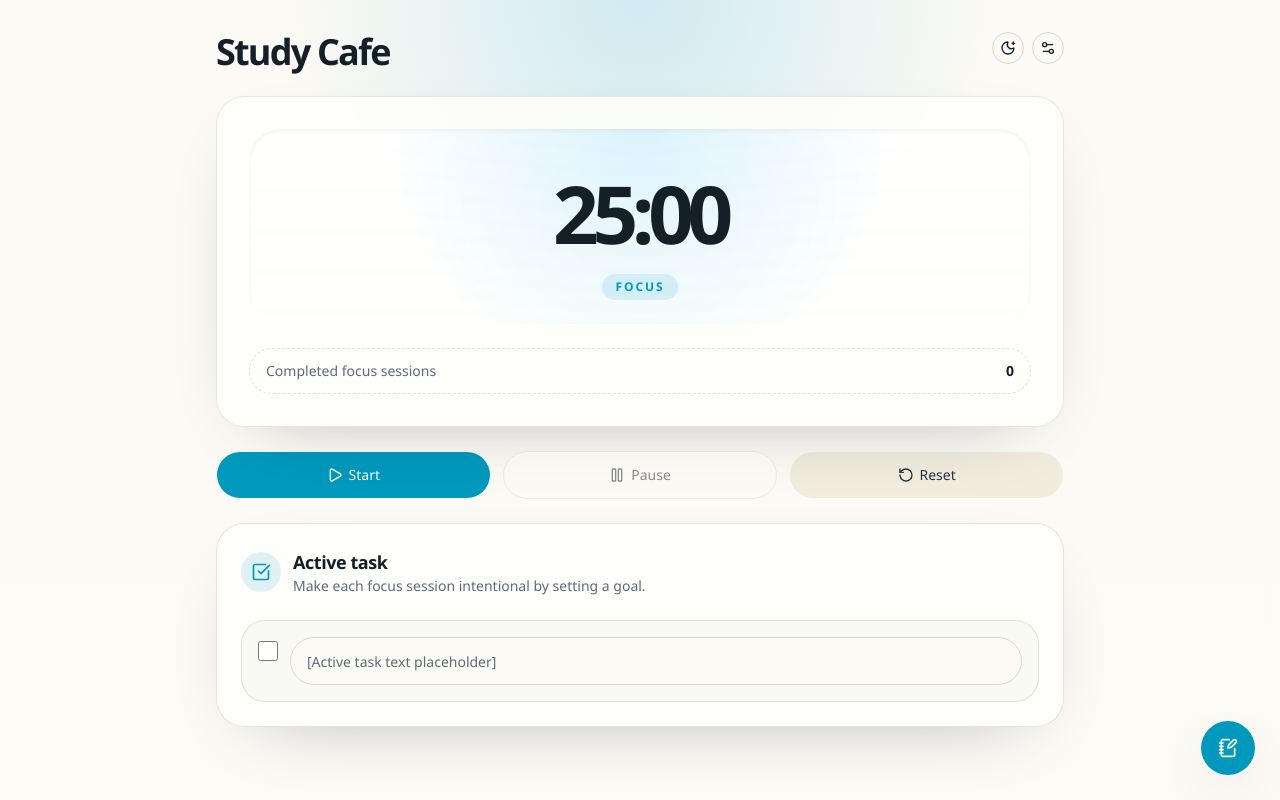
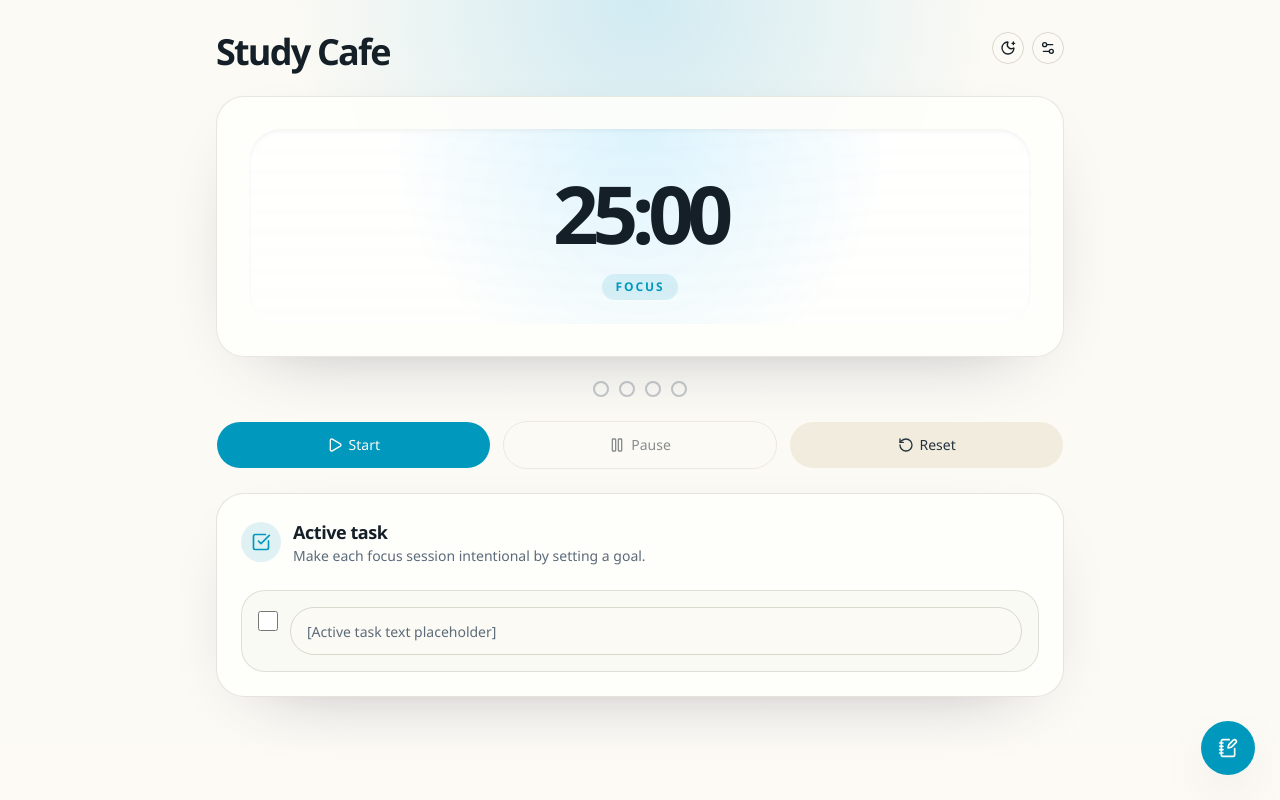
Before and after one commit to jsjasee/study-timer, a Next.js app: page / in a window 1280 px wide. Built offline with nearby package versions, Linux system fonts and the light colour scheme.

Commit message:
add dots feature and questions

```diff
--- a/components/app/study-timer-shell.tsx
+++ b/components/app/study-timer-shell.tsx
@@ -8,9 +8,9 @@ import { NotesSheet } from "@/components/notes/notes-sheet"
 import { SettingsDrawer } from "@/components/settings/settings-drawer"
 import { ActiveTaskCard } from "@/components/task/active-task-card"
 import { CompletedPhaseBanner } from "@/components/timer/completed-phase-banner"
+import { SessionProgressDots } from "@/components/timer/session-progress-dots"
 import { TimerControls } from "@/components/timer/timer-controls"
 import { TimerDisplay } from "@/components/timer/timer-display"
-import { Card, CardContent } from "@/components/ui/card"
 import { useStudyTimerBootstrap } from "@/hooks/use-study-timer-bootstrap"
 import { getDisplayRemainingSeconds } from "@/lib/timer/timer-helpers"
 import { useStudyTimerStore } from "@/stores/use-study-timer-store"
@@ -19,6 +19,9 @@ export function StudyTimerShell() {
   const { now } = useStudyTimerBootstrap()
   const settings = useStudyTimerStore((state) => state.settings)
   const timer = useStudyTimerStore((state) => state.timer)
+  const totalCompletedFocusSessions = useStudyTimerStore(
+    (state) => state.totalCompletedFocusSessions
+  )
   const activeTask = useStudyTimerStore((state) => state.activeTask)
   const completedTasks = useStudyTimerStore((state) => state.completedTasks)
   const notes = useStudyTimerStore((state) => state.notes)
@@ -84,9 +87,11 @@ export function StudyTimerShell() {
         <div className="grid gap-6">
           <TimerDisplay
             phase={timer.phase}
-            status={timer.status}
             remainingSeconds={displayRemainingSeconds}
-            completedFocusSessions={timer.completedFocusSessions}
+          />
+          <SessionProgressDots
+            filledCount={timer.completedFocusSessions}
+            totalCount={settings.sessionsBeforeLongBreak}
           />
           <TimerControls
             status={timer.status}
@@ -117,6 +122,7 @@ export function StudyTimerShell() {
         draft={notes.currentDraft}
         completedTasks={completedTasks}
         savedNotes={notes.snapshots}
+        totalCompletedFocusSessions={totalCompletedFocusSessions}
         onOpenChange={(open) => {
           if (open) {
             openNotesSheet()
--- /dev/null
+++ b/components/timer/session-progress-dots.tsx
@@ -0,0 +1,43 @@
+import { cn } from "@/lib/utils"
+
+type SessionProgressDotsProps = {
+  filledCount: number
+  totalCount: number
+}
+
+export function SessionProgressDots({
+  filledCount,
+  totalCount,
+}: SessionProgressDotsProps) {
+  const safeTotalCount = Math.max(0, totalCount)
+  const safeFilledCount = Math.min(Math.max(0, filledCount), safeTotalCount)
+
+  if (safeTotalCount === 0) {
+    return null
+  }
+
+  // what does Array.from() do here ...?
+  return (
+    <div
+      className="flex flex-wrap items-center justify-center gap-2.5"
+      aria-label={`Session progress: ${safeFilledCount} of ${safeTotalCount} focus sessions completed`}
+    >
+      {Array.from({ length: safeTotalCount }, (_, index) => {
+        const isFilled = index < safeFilledCount
+
+        return (
+          <span
+            key={index}
+            className={cn(
+              "size-3.5 rounded-full border-2 transition-colors sm:size-4",
+              isFilled
+                ? "border-primary bg-primary"
+                : "border-muted-foreground/35 bg-transparent"
+            )}
+            aria-hidden="true"
+          />
+        )
+      })}
+    </div>
+  )
+}
--- a/components/timer/timer-display.tsx
+++ b/components/timer/timer-display.tsx
@@ -1,20 +1,16 @@
-import { Card, CardContent, CardHeader, CardTitle } from "@/components/ui/card"
+import { Card, CardContent } from "@/components/ui/card"
 import { PhaseBadge } from "@/components/timer/phase-badge"
 import { formatRemainingTime } from "@/lib/utils/dates"
-import type { TimerPhase, TimerStatus } from "@/types/study-timer"
+import type { TimerPhase } from "@/types/study-timer"
 
 type TimerDisplayProps = {
   phase: TimerPhase
-  status: TimerStatus
   remainingSeconds: number
-  completedFocusSessions: number
 }
 
 export function TimerDisplay({
   phase,
-  status,
   remainingSeconds,
-  completedFocusSessions,
 }: TimerDisplayProps) {
   return (
     <Card className="overflow-hidden border-border/60 bg-card/90">
@@ -25,12 +21,6 @@ export function TimerDisplay({
           </div>
           <PhaseBadge phase={phase} />
         </div>
-        <div className="flex items-center justify-between gap-3 rounded-[24px] border border-dashed border-border/80 px-4 py-3 text-sm text-muted-foreground">
-          <span>Completed focus sessions</span>
-          <span className="font-semibold text-foreground">
-            {completedFocusSessions}
-          </span>
-        </div>
       </CardContent>
     </Card>
   )
--- a/lib/config/study-timer.ts
+++ b/lib/config/study-timer.ts
@@ -10,7 +10,7 @@ import type {
 
 // SCAFFOLD: Centralized constants keep the app shell and persistence layer aligned.
 export const STORAGE_KEY = "study-timer:v1"
-export const CURRENT_PERSISTENCE_VERSION = 1 as const
+export const CURRENT_PERSISTENCE_VERSION = 2 as const // what is this current_persistence version used for?
 
 export const LIMITS = {
   // the lower limit is always 1, below denotes the upper limit.
@@ -64,6 +64,7 @@ export function createDefaultPersistedState(): PersistedStudyTimerState {
     version: CURRENT_PERSISTENCE_VERSION,
     settings: { ...DEFAULT_SETTINGS },
     timer: { ...DEFAULT_TIMER },
+    totalCompletedFocusSessions: 0,
     activeTask: { ...DEFAULT_ACTIVE_TASK },
     completedTasks: [],
     notes: {
--- a/lib/persistence/migrations.ts
+++ b/lib/persistence/migrations.ts
@@ -1,14 +1,68 @@
 import { createDefaultPersistedState } from "@/lib/config/study-timer"
-import { persistedStudyTimerStateSchema } from "@/lib/persistence/schema"
+import {
+  persistedStudyTimerStateSchema,
+  persistedStudyTimerStateV1Schema,
+} from "@/lib/persistence/schema"
 import type { PersistedStudyTimerState } from "@/types/study-timer"
 
+function normalizeCycleCompletedSessions(
+  completedFocusSessions: number,
+  sessionsBeforeLongBreak: number,
+  phase: PersistedStudyTimerState["timer"]["phase"]
+) {
+  if (completedFocusSessions <= 0) {
+    return 0
+  }
+
+  const normalizedRemainder = completedFocusSessions % sessionsBeforeLongBreak
+
+  if (phase === "longBreak") {
+    return normalizedRemainder === 0
+      ? sessionsBeforeLongBreak
+      : normalizedRemainder
+  }
+
+  return normalizedRemainder
+}
+
 // SCAFFOLD: Future persistence versions should migrate through this module instead of ad-hoc parsing in the store.
+// why are we migrating to version 2..? what is this migrate persisted state doing and why is it key to the dots feature? if it is success...?
 export function migratePersistedState(
-  rawState: unknown,
+  rawState: unknown
 ): PersistedStudyTimerState | null {
-  const parsedState = persistedStudyTimerStateSchema.safeParse(rawState)
+  const parsedV2State = persistedStudyTimerStateSchema.safeParse(rawState)
 
-  if (!parsedState.success) {
+  if (parsedV2State.success) {
+    const defaults = createDefaultPersistedState()
+
+    return {
+      ...defaults,
+      ...parsedV2State.data,
+      settings: {
+        ...defaults.settings,
+        ...parsedV2State.data.settings,
+      },
+      timer: {
+        ...defaults.timer,
+        ...parsedV2State.data.timer,
+      },
+      totalCompletedFocusSessions:
+        parsedV2State.data.totalCompletedFocusSessions,
+      activeTask: {
+        ...defaults.activeTask,
+        ...parsedV2State.data.activeTask,
+      },
+      completedTasks: [...parsedV2State.data.completedTasks],
+      notes: {
+        currentDraft: parsedV2State.data.notes.currentDraft,
+        snapshots: [...parsedV2State.data.notes.snapshots],
+      },
+    }
+  }
+
+  const parsedV1State = persistedStudyTimerStateV1Schema.safeParse(rawState)
+
+  if (!parsedV1State.success) {
     return null
   }
 
@@ -16,25 +70,31 @@ export function migratePersistedState(
 
   return {
     ...defaults,
-    ...parsedState.data,
     settings: {
       ...defaults.settings,
-      ...parsedState.data.settings,
+      ...parsedV1State.data.settings,
     },
     timer: {
       ...defaults.timer,
-      ...parsedState.data.timer,
+      ...parsedV1State.data.timer,
+      completedFocusSessions: normalizeCycleCompletedSessions(
+        parsedV1State.data.timer.completedFocusSessions,
+        parsedV1State.data.settings.sessionsBeforeLongBreak,
+        parsedV1State.data.timer.phase
+      ),
     },
+    totalCompletedFocusSessions:
+      parsedV1State.data.timer.completedFocusSessions,
     activeTask: {
       ...defaults.activeTask,
-      ...parsedState.data.activeTask,
+      ...parsedV1State.data.activeTask,
     },
-    completedTasks: [...parsedState.data.completedTasks],
+    completedTasks: [...parsedV1State.data.completedTasks],
     notes: {
-      currentDraft: parsedState.data.notes.currentDraft,
-      snapshots: [...parsedState.data.notes.snapshots],
+      currentDraft: parsedV1State.data.notes.currentDraft,
+      snapshots: [...parsedV1State.data.notes.snapshots],
     },
   }
 }
 
-// TODO(business-logic): Add version-aware migrations once persisted state evolves past v1.
+// TODO(business-logic): Add version-aware migrations once persisted state evolves past v2.
--- a/lib/persistence/schema.ts
+++ b/lib/persistence/schema.ts
@@ -52,7 +52,7 @@ export const notesStateSchema = z.object({
   snapshots: z.array(noteSnapshotSchema),
 })
 
-export const persistedStudyTimerStateSchema = z.object({
+export const persistedStudyTimerStateV1Schema = z.object({
   version: z.literal(1),
   settings: settingsSchema,
   timer: timerStateSchema,
@@ -61,5 +61,16 @@ export const persistedStudyTimerStateSchema = z.object({
   notes: notesStateSchema,
 })
 
+// why is there a new schema? is this for v2? why is there v2? so i can migrate back to v1 if needed?
+export const persistedStudyTimerStateSchema = z.object({
+  version: z.literal(2),
+  settings: settingsSchema,
+  timer: timerStateSchema,
+  totalCompletedFocusSessions: z.number(),
+  activeTask: activeTaskSchema,
+  completedTasks: z.array(completedTaskEntrySchema),
+  notes: notesStateSchema,
+})
+
 // TODO(business-logic): Tighten schema constraints to enforce the product rules from the spec.
 // Add numeric min/max bounds, future-proof migration support, and any normalization rules you want at the storage boundary.
--- a/stores/use-study-timer-store.ts
+++ b/stores/use-study-timer-store.ts
@@ -25,13 +25,48 @@ function selectPersistedState(
   state: StudyTimerStore
 ): PersistedStudyTimerState {
   return {
-    version: 1,
+    version: 2,
     settings: state.settings,
     timer: state.timer,
+    totalCompletedFocusSessions: state.totalCompletedFocusSessions,
     activeTask: state.activeTask,
     completedTasks: state.completedTasks,
     notes: state.notes,
   }
+}
+
+// so this function is increasing the number of dots by 1 i assume? why return 1 or 0?
+function getCompletedFocusIncrement(
+  previousState: StudyTimerStore,
+  nextTimer: StudyTimerStore["timer"]
+) {
+  const completedFocusJustNow =
+    previousState.timer.phase === "focus" &&
+    previousState.timer.status !== "completed" &&
+    nextTimer.status === "completed"
+
+  return completedFocusJustNow ? 1 : 0
+}
+
+// this is getting the number completed sessions by looking at the timer and comparing what is the previous state..?? how is previousState.timer and nextTimer.phase diff if both are from the same store..? who is using this function?
+function getNextCycleCompletedSessions(
+  previousState: StudyTimerStore,
+  nextTimer: StudyTimerStore["timer"]
+) {
+  const isRestartingAfterLongBreak =
+    previousState.timer.phase === "longBreak" &&
+    previousState.timer.status === "completed" &&
+    nextTimer.phase === "focus" &&
+    nextTimer.status === "idle"
+
+  if (isRestartingAfterLongBreak) {
+    return 0
+  }
+
+  return Math.min(
+    nextTimer.completedFocusSessions,
+    previousState.settings.sessionsBeforeLongBreak
+  )
 }
 
 // this function accepts a state and then calls a function to SAVE the STATE, the input is just the state (aka all the stuff, the timer, task, notes etc) that it wants to save?? its just a wrapper function.
@@ -64,6 +99,8 @@ const defaultPersistedState = createDefaultPersistedState()
 export const useStudyTimerStore = create<StudyTimerStore>((set, get) => ({
   settings: defaultPersistedState.settings,
   timer: defaultPersistedState.timer,
+  totalCompletedFocusSessions:
+    defaultPersistedState.totalCompletedFocusSessions,
   activeTask: defaultPersistedState.activeTask,
   completedTasks: defaultPersistedState.completedTasks,
   notes: defaultPersistedState.notes,
@@ -113,7 +150,15 @@ export const useStudyTimerStore = create<StudyTimerStore>((set, get) => ({
       event: { type: "ADVANCE_PHASE" },
     })
 
-    set({ timer: nextTimer })
+    set({
+      timer: {
+        ...nextTimer,
+        completedFocusSessions: getNextCycleCompletedSessions(
+          currentState,
+          nextTimer
+        ),
+      },
+    })
     persistImmediately(get())
   },
   hydrateAndRecover: () => {
@@ -123,12 +168,26 @@ export const useStudyTimerStore = create<StudyTimerStore>((set, get) => ({
       settings: currentState.settings,
       now: new Date(),
     })
+    const completedFocusIncrement = getCompletedFocusIncrement(
+      currentState,
+      recoveredTimer
+    )
 
     const shouldPlayCompletionChime =
       currentState.timer.status !== "completed" &&
       recoveredTimer.status === "completed"
 
-    set({ timer: recoveredTimer })
+    set({
+      timer: {
+        ...recoveredTimer,
+        completedFocusSessions: getNextCycleCompletedSessions(
+          currentState,
+          recoveredTimer
+        ),
+      },
+      totalCompletedFocusSessions:
+        currentState.totalCompletedFocusSessions + completedFocusIncrement,
+    })
     persistImmediately(get())
 
     if (shouldPlayCompletionChime) {
@@ -140,12 +199,23 @@ export const useStudyTimerStore = create<StudyTimerStore>((set, get) => ({
     // ANSWER: A UI-only heartbeat is a 1s visual tick used to keep countdown displays fresh without persisting every second. In this app, the hook-level now state already plays that role outside the store. Refer to Notion for more info.
   },
   updateSettings: (patch) => {
-    set((state) => ({
-      settings: {
+    set((state) => {
+      const nextSettings = {
         ...state.settings,
         ...patch,
-      },
-    }))
+      }
+
+      return {
+        settings: nextSettings,
+        timer: {
+          ...state.timer,
+          completedFocusSessions: Math.min(
+            state.timer.completedFocusSessions,
+            nextSettings.sessionsBeforeLongBreak
+          ),
+        },
+      }
+    })
 
     applyThemeMode(get().settings.theme)
 
@@ -293,11 +363,31 @@ export const useStudyTimerStore = create<StudyTimerStore>((set, get) => ({
       settings: persistedState.settings,
       now: new Date(),
     })
+    const completedFocusIncrement = getCompletedFocusIncrement(
+      {
+        ...get(),
+        settings: persistedState.settings,
+        timer: persistedState.timer,
+        totalCompletedFocusSessions: persistedState.totalCompletedFocusSessions,
+        activeTask: persistedState.activeTask,
+        completedTasks: persistedState.completedTasks,
+        notes: persistedState.notes,
+      },
+      recoveredTimer
+    )
 
     set((state) => ({
       ...state,
       settings: persistedState.settings,
-      timer: recoveredTimer,
+      timer: {
+        ...recoveredTimer,
+        completedFocusSessions: Math.min(
+          recoveredTimer.completedFocusSessions,
+          persistedState.settings.sessionsBeforeLongBreak
+        ),
+      },
+      totalCompletedFocusSessions:
+        persistedState.totalCompletedFocusSessions + completedFocusIncrement,
       activeTask: persistedState.activeTask,
       completedTasks: persistedState.completedTasks,
       notes: persistedState.notes,
--- a/types/study-timer.ts
+++ b/types/study-timer.ts
@@ -47,7 +47,7 @@ export type NotesState = {
   snapshots: NoteSnapshot[]
 }
 
-export type NotesTab = "notes" | "completedTasks" | "savedNotes"
+export type NotesTab = "notes" | "completedTasks" | "savedNotes" | "stats"
 
 export type UiState = {
   isNotesSheetOpen: boolean
@@ -56,9 +56,10 @@ export type UiState = {
 }
 
 export type PersistedStudyTimerState = {
-  version: 1
+  version: 2
   settings: Settings
   timer: TimerState
+  totalCompletedFocusSessions: number
   activeTask: ActiveTask
   completedTasks: CompletedTaskEntry[]
   notes: NotesState
@@ -76,6 +77,7 @@ export type TimerEvent =
 export type StudyTimerStore = {
   settings: Settings
   timer: TimerState
+  totalCompletedFocusSessions: number
   activeTask: ActiveTask
   completedTasks: CompletedTaskEntry[]
   notes: NotesState
```
Also changed, not shown: components/notes/notes-sheet.tsx (+10 -1 lines), components/notes/stats-tab-content.tsx (added, +27 -0 lines).
